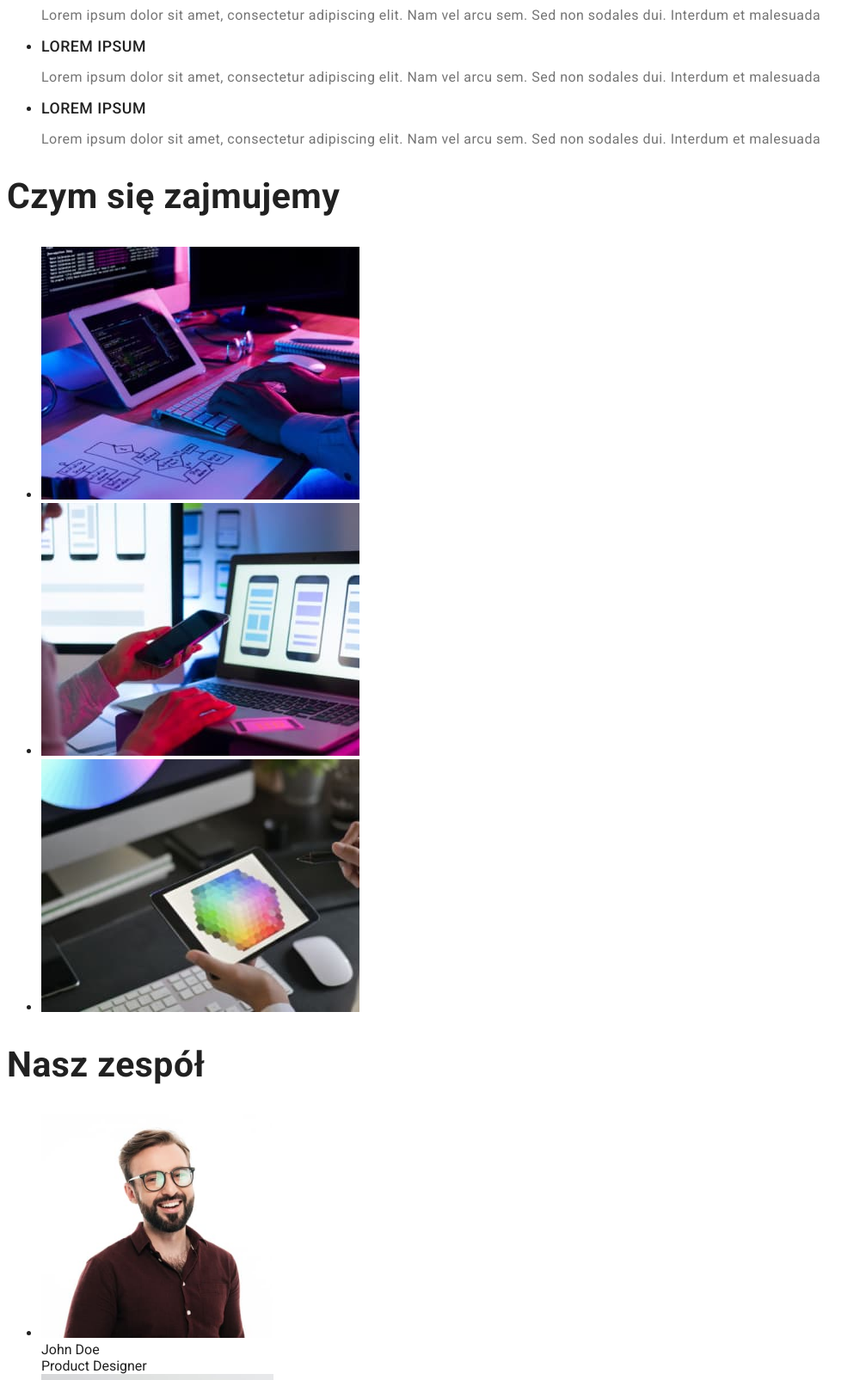
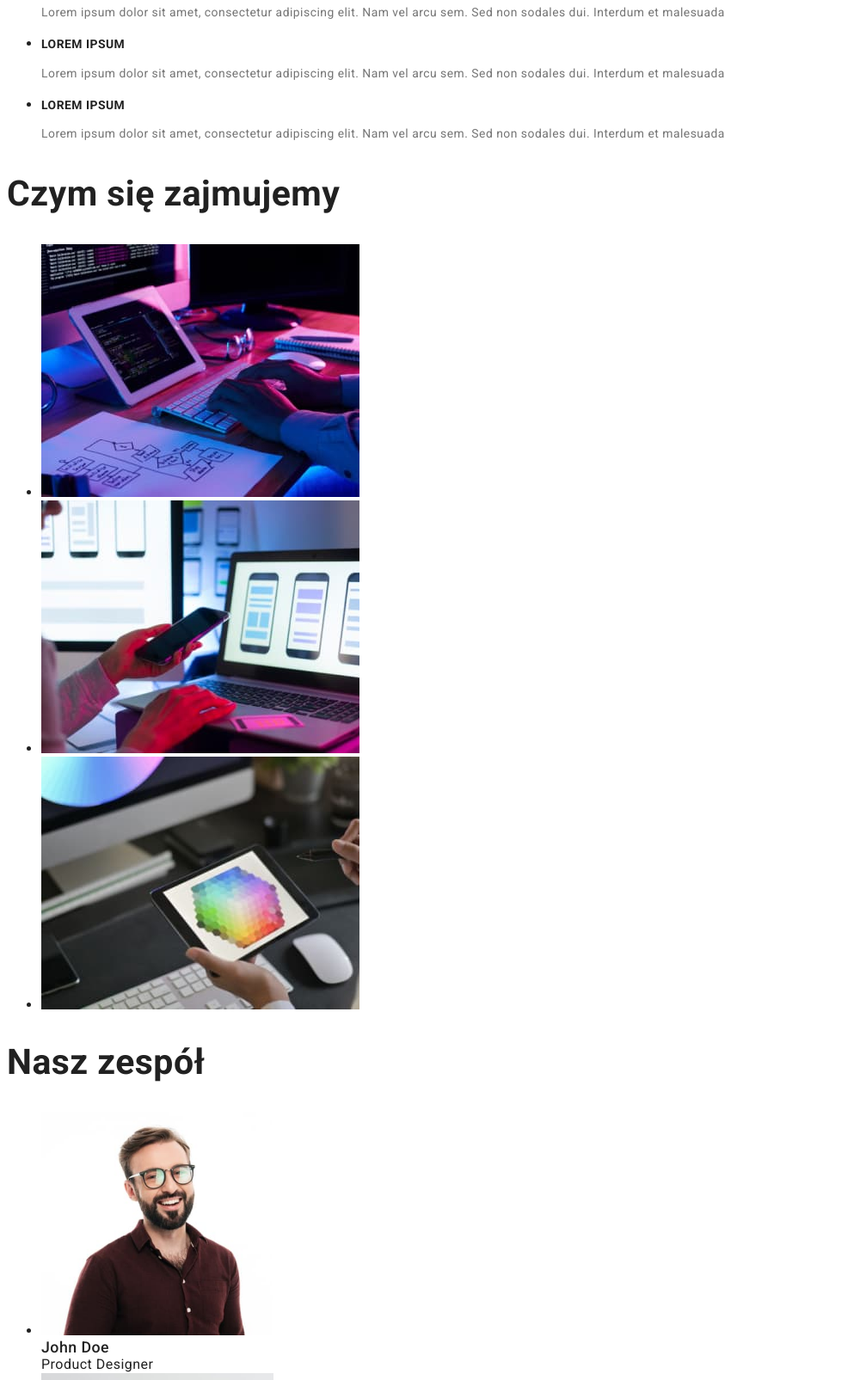
Before and after one commit to Waclaw44/goit-markup-hw-02, a plain HTML site: page index.html in a window 1280 px wide. Shown: the part 415-2020 px from the top of the page at 86% size, without its empty margins (0-1007 px from the left). Drawn offline with Linux system fonts and the light colour scheme.

Commit message:
to check 2

```diff
--- a/css/style.css
+++ b/css/style.css
@@ -100,14 +100,14 @@ body {
   color: #212121;
 }
 
-.articleTitle {
+.name {
   font-weight: 500;
   font-size: 1.11rem;
   line-height: 1.18;
   letter-spacing: 0.03rem;
 }
 
-.articleTitleTxt {
+.nameTxt {
   font-size: 1rem;
   line-height: 1.18;
   letter-spacing: 0.03rem;
```
